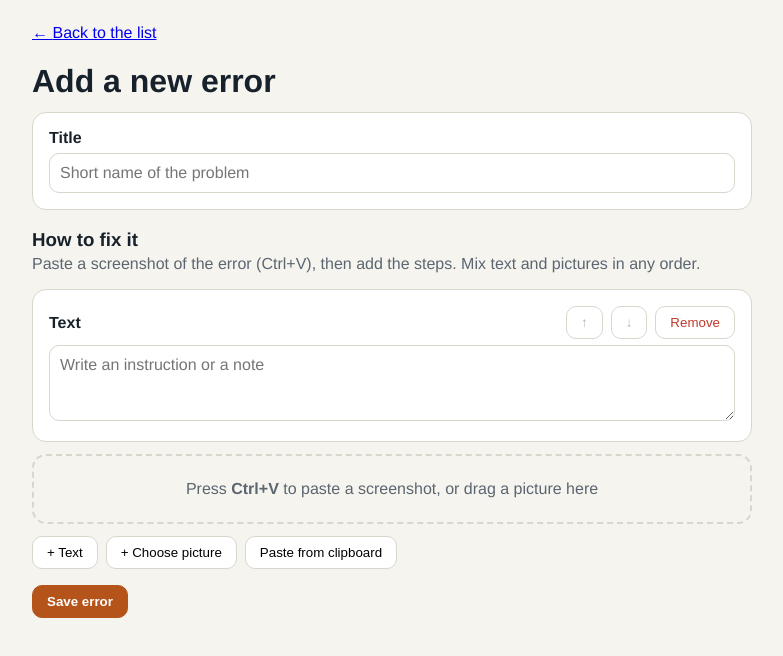
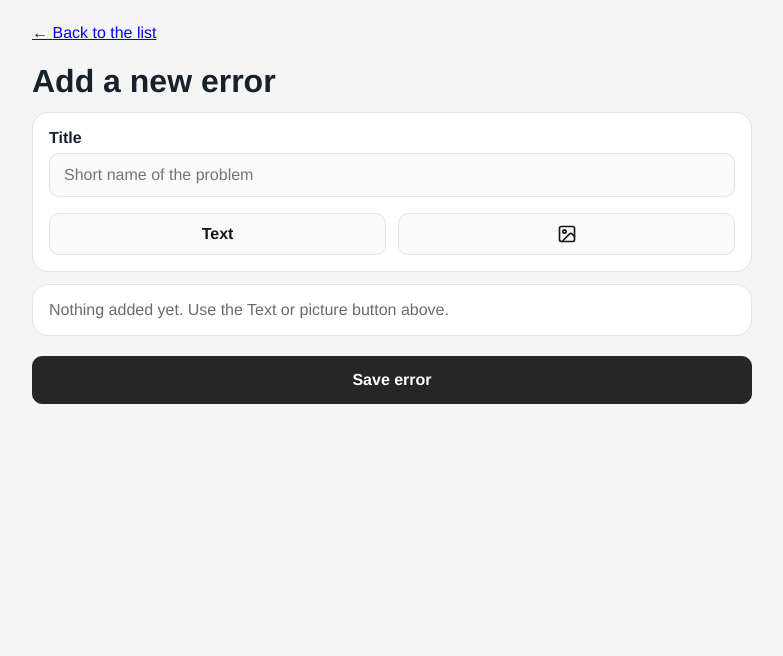
Before and after one commit to johncarlo-dizon/field-guide, a Next.js app: page /errors/new in a window 1280 px wide. Shown: the top 656 px of the page, without its empty margins (248-1031 px from the left). Built offline with nearby package versions, Linux system fonts and the light colour scheme.

Commit message:
Enhance ErrorForm component with improved state management and UI updates

```diff
--- a/src/components/ErrorForm.tsx
+++ b/src/components/ErrorForm.tsx
@@ -23,6 +23,8 @@ export type Payload = {
 type B =
   | { key: number; type: "text"; content: string }
   | { key: number; type: "image"; attachmentId: string; caption: string };
+type Pending = { key: number; attachmentId: string; caption: string };
+type Composer = null | "text" | "image";
 
 type Props = {
   heading: string;
@@ -35,37 +37,62 @@ type Props = {
   onSubmit: (p: Payload) => Promise<string | null>;
 };
 
-const card = {
-  background: "#fff", border: "1px solid #d9d6cc", borderRadius: 14, padding: 16, margin: "12px 0",
+const ui = {
+  card: { background: "#fff", border: "1px solid #e4e4e4", borderRadius: 16, padding: 16, margin: "12px 0" },
+  field: {
+    width: "100%", padding: "12px 14px", borderRadius: 10, border: "1px solid #e4e4e4",
+    background: "#fafafa", marginTop: 6, boxSizing: "border-box", font: "inherit",
+  },
+  btn: {
+    padding: "10px 14px", borderRadius: 10, border: "1px solid #e4e4e4", background: "#fafafa",
+    color: "#171717", cursor: "pointer", font: "inherit", fontWeight: 600,
+  },
+  dark: { background: "#262626", color: "#fff", border: "1px solid #262626" },
+  small: { padding: "6px 10px", fontSize: 14, fontWeight: 500 },
+  muted: { color: "#6b6b6b" },
 } as const;
-const field = {
-  width: "100%", padding: 10, borderRadius: 10, border: "1px solid #d9d6cc",
-  marginTop: 6, boxSizing: "border-box", font: "inherit",
-} as const;
-const btn = { padding: "8px 14px", borderRadius: 10, border: "1px solid #d9d6cc", background: "#fff", cursor: "pointer" } as const;
+
+function ImageIcon() {
+  return (
+    <svg
+      width="20" height="20" viewBox="0 0 24 24" fill="none" stroke="currentColor"
+      strokeWidth="2" strokeLinecap="round" strokeLinejoin="round" aria-hidden="true"
+    >
+      <rect x="3" y="3" width="18" height="18" rx="2" />
+      <circle cx="9" cy="9" r="2" />
+      <path d="m21 15-3.1-3.1a2 2 0 0 0-2.8 0L6 21" />
+    </svg>
+  );
+}
 
 export default function ErrorForm({
   heading, backHref, backLabel, submitLabel, showStatus, initial, onSubmit,
 }: Props) {
   const nextKey = useRef(0);
   const fileRef = useRef<HTMLInputElement>(null);
+
   const [title, setTitle] = useState(initial?.title ?? "");
   const [status, setStatus] = useState<Status>(initial?.status ?? "draft");
-  const [blocks, setBlocks] = useState<B[]>(() => {
-    const src: InitialBlock[] =
-      initial && initial.blocks.length > 0
-        ? initial.blocks
-        : [{ type: "text", content: "", caption: "", attachmentId: null }];
-    return src.map((b): B =>
-      b.type === "image" && b.attachmentId
-        ? { key: nextKey.current++, type: "image", attachmentId: b.attachmentId, caption: b.caption }
-        : { key: nextKey.current++, type: "text", content: b.content }
+  const [blocks, setBlocks] = useState<B[]>(() =>
+    (initial?.blocks ?? []).flatMap((b): B[] => {
+      if (b.type === "image") {
+        return b.attachmentId
+          ? [{ key: nextKey.current++, type: "image", attachmentId: b.attachmentId, caption: b.caption }]
+          : [];
+      }
+      return [{ key: nextKey.current++, type: "text", content: b.content }];
+    })
   );
-  });
+
+  const [composer, setComposer] = useState<Composer>(null);
+  const [draftText, setDraftText] = useState("");
+  const [pending, setPending] = useState<Pending[]>([]);
+  const [drag, setDrag] = useState(false);
+  const [uploading, setUploading] = useState(0);
   const [msg, setMsg] = useState("");
   const [saving, setSaving] = useState(false);
-  const [uploading, setUploading] = useState(0);
-  const [drag, setDrag] = useState(false);
+
+  /* ---------- pictures ---------- */
 
   const upload = useCallback(async (file: File) => {
     setMsg("");
@@ -77,7 +104,8 @@ export default function ErrorForm({
     if (res.status === 401) { window.location.href = "/"; return; }
     const data = await res.json().catch(() => ({}));
     if (data.ok) {
-      setBlocks((b) => [...b, { key: nextKey.current++, type: "image", attachmentId: data.id, caption: "" }]);
+      setPending((p) => [...p, { key: nextKey.current++, attachmentId: data.id, caption: "" }]);
+      setComposer("image"); // a pasted picture opens the picture card automatically
     } else {
       setMsg(data.error ?? "Could not upload the picture");
     }
@@ -119,8 +147,37 @@ export default function ErrorForm({
     }
   }
 
-  const addText = () =>
-    setBlocks((b) => [...b, { key: nextKey.current++, type: "text", content: "" }]);
+  /* ---------- the card that opens under the buttons ---------- */
+
+  const toggle = (kind: "text" | "image") => setComposer((c) => (c === kind ? null : kind));
+
+  function cancelComposer() {
+    setComposer(null);
+    setDraftText("");
+    setPending([]);
+  }
+
+  function addText() {
+    if (!draftText.trim()) return;
+    setBlocks((b) => [...b, { key: nextKey.current++, type: "text", content: draftText }]);
+    setDraftText("");
+    setComposer(null);
+  }
+
+  function addPictures() {
+    if (pending.length === 0) return;
+    setBlocks((b) => [
+      ...b,
+      ...pending.map((p): B => ({
+        key: nextKey.current++, type: "image", attachmentId: p.attachmentId, caption: p.caption,
+      })),
+    ]);
+    setPending([]);
+    setComposer(null);
+  }
+
+  /* ---------- the list of blocks already added ---------- */
+
   const setContent = (key: number, content: string) =>
     setBlocks((b) => b.map((x) => (x.key === key && x.type === "text" ? { ...x, content } : x)));
   const setCaption = (key: number, caption: string) =>
@@ -135,14 +192,24 @@ export default function ErrorForm({
       return c;
     });
 
+  /* ---------- save the whole entry ---------- */
+
   async function save() {
     setMsg("");
     if (!title.trim()) { setMsg("Please add a title"); return; }
+
+    // Anything still open in the card is included, so nothing typed is lost.
+    const all: B[] = [...blocks];
+    if (draftText.trim()) all.push({ key: -1, type: "text", content: draftText });
+    pending.forEach((p) =>
+      all.push({ key: -2, type: "image", attachmentId: p.attachmentId, caption: p.caption })
+    );
+
     setSaving(true);
     const err = await onSubmit({
       title,
       status,
-      blocks: blocks.map((b) =>
+      blocks: all.map((b) =>
         b.type === "text"
           ? { type: "text" as const, content: b.content }
           : { type: "image" as const, attachmentId: b.attachmentId, caption: b.caption }
@@ -151,62 +218,78 @@ export default function ErrorForm({
     if (err) { setMsg(err); setSaving(false); }
   }
 
+  /* ---------- screen ---------- */
+
   return (
+    <div style={{ background: "#f5f5f5", minHeight: "100vh" }}>
       <main style={{ maxWidth: 720, margin: "0 auto", padding: 24 }}>
         <p style={{ margin: 0 }}><Link href={backHref}>&larr; {backLabel}</Link></p>
         <h1 style={{ marginBottom: 4 }}>{heading}</h1>
 
-      <div style={card}>
+        {/* Title and the two add buttons */}
+        <div style={ui.card}>
           <label>
             <b>Title</b>
-          <input value={title} onChange={(e) => setTitle(e.target.value)} maxLength={200}
-            placeholder="Short name of the problem" style={field} />
+            <input
+              value={title} onChange={(e) => setTitle(e.target.value)} maxLength={200}
+              placeholder="Short name of the problem" style={ui.field}
+            />
           </label>
 
           {showStatus && (
             <label style={{ display: "block", marginTop: 12 }}>
               <b>Status</b>
-            <select value={status} onChange={(e) => setStatus(e.target.value as Status)} style={field}>
+              <select value={status} onChange={(e) => setStatus(e.target.value as Status)} style={ui.field}>
                 <option value="draft">Draft</option>
                 <option value="verified">Verified (the fix works)</option>
                 <option value="outdated">Outdated (no longer correct)</option>
               </select>
             </label>
           )}
+
+          <div style={{ display: "flex", gap: 12, marginTop: 16 }}>
+            <button
+              type="button" onClick={() => toggle("text")}
+              style={{ ...ui.btn, flex: 1, ...(composer === "text" ? ui.dark : {}) }}
+            >
+              Text
+            </button>
+            <button
+              type="button" onClick={() => toggle("image")}
+              aria-label="Add a picture" title="Add a picture"
+              style={{
+                ...ui.btn, flex: 1, display: "flex", alignItems: "center", justifyContent: "center",
+                ...(composer === "image" ? ui.dark : {}),
+              }}
+            >
+              <ImageIcon />
+            </button>
+          </div>
         </div>
 
-      <h3 style={{ marginBottom: 0 }}>How to fix it</h3>
-        <p style={{ marginTop: 4, color: "#5b6670" }}>
-        Paste a screenshot of the error (Ctrl+V), then add the steps. Mix text and pictures in any order.
-      </p>
+        {/* Text card */}
+        {composer === "text" && (
+          <div style={ui.card}>
+            <textarea
+              autoFocus rows={4} value={draftText} onChange={(e) => setDraftText(e.target.value)}
+              maxLength={5000} placeholder="Write an instruction or a note"
+              style={{ ...ui.field, marginTop: 0 }}
+            />
+            <div style={{ display: "flex", gap: 12, marginTop: 12 }}>
+              <button
+                type="button" onClick={addText} disabled={!draftText.trim()}
+                style={{ ...ui.btn, ...ui.dark, flex: 1, opacity: draftText.trim() ? 1 : 0.5 }}
+              >
+                Add
+              </button>
+              <button type="button" onClick={cancelComposer} style={{ ...ui.btn, flex: 1 }}>Cancel</button>
+            </div>
+          </div>
+        )}
 
-      {blocks.map((b, i) => (
-        <div key={b.key} style={card}>
-          <div style={{ display: "flex", gap: 8, alignItems: "center" }}>
-            <b style={{ flex: 1 }}>{b.type === "text" ? "Text" : "Picture"}</b>
-            <button style={btn} onClick={() => move(i, -1)} disabled={i === 0}>&uarr;</button>
-            <button style={btn} onClick={() => move(i, 1)} disabled={i === blocks.length - 1}>&darr;</button>
-            <button style={{ ...btn, color: "#c0392b" }} onClick={() => remove(b.key)}>Remove</button>
-          </div>
-
-          {b.type === "text" ? (
-            <textarea rows={3} value={b.content} onChange={(e) => setContent(b.key, e.target.value)}
-              maxLength={5000} placeholder="Write an instruction or a note" style={field} />
-          ) : (
-            <>
-              {/* eslint-disable-next-line @next/next/no-img-element */}
-              <img
-                src={`/api/attachments/${b.attachmentId}?thumb=1`}
-                alt="Uploaded screenshot"
-                style={{ maxWidth: "100%", marginTop: 8, borderRadius: 10, border: "1px solid #d9d6cc" }}
-              />
-              <input value={b.caption} onChange={(e) => setCaption(b.key, e.target.value)} maxLength={200}
-                placeholder="Caption (optional)" style={field} />
-            </>
-          )}
-        </div>
-      ))}
-
+        {/* Picture card */}
+        {composer === "image" && (
+          <div style={ui.card}>
             <div
               onDragOver={(e) => { e.preventDefault(); setDrag(true); }}
               onDragLeave={() => setDrag(false)}
@@ -216,34 +299,108 @@ export default function ErrorForm({
                 Array.from(e.dataTransfer.files).filter((f) => f.type.startsWith("image/")).forEach(upload);
               }}
               style={{
-          border: "2px dashed " + (drag ? "#b5541a" : "#d9d6cc"),
-          borderRadius: 14, padding: 24, textAlign: "center", color: "#5b6670", margin: "12px 0",
+                border: "2px dashed " + (drag ? "#262626" : "#d4d4d4"), borderRadius: 12,
+                padding: 20, textAlign: "center", background: "#fafafa",
               }}
             >
-        Press <b>Ctrl+V</b> to paste a screenshot, or drag a picture here
+              <div style={{ display: "flex", gap: 12, justifyContent: "center", flexWrap: "wrap" }}>
+                <button type="button" style={ui.btn} onClick={() => fileRef.current?.click()}>
+                  Choose image
+                </button>
+                <button type="button" style={ui.btn} onClick={pasteFromClipboard}>
+                  Paste from clipboard
+                </button>
               </div>
 
-      <div style={{ display: "flex", gap: 8, flexWrap: "wrap" }}>
-        <button style={btn} onClick={addText}>+ Text</button>
-        <button style={btn} onClick={() => fileRef.current?.click()}>+ Choose picture</button>
-        <button style={btn} onClick={pasteFromClipboard}>Paste from clipboard</button>
               <input
                 ref={fileRef} type="file" accept="image/*" multiple hidden
                 onChange={(e) => { Array.from(e.target.files ?? []).forEach(upload); e.target.value = ""; }}
               />
             </div>
-      {uploading > 0 && <p style={{ color: "#5b6670" }}>Uploading picture...</p>}
+
+            {uploading > 0 && <p style={ui.muted}>Uploading picture...</p>}
+
+            {pending.map((p) => (
+              <div key={p.key} style={{ marginTop: 12 }}>
+                {/* eslint-disable-next-line @next/next/no-img-element */}
+                <img
+                  src={`/api/attachments/${p.attachmentId}?thumb=1`} alt="Uploaded screenshot"
+                  style={{ maxWidth: "100%", borderRadius: 10, border: "1px solid #e4e4e4" }}
+                />
+                <div style={{ display: "flex", gap: 8 }}>
+                  <input
+                    value={p.caption} maxLength={200} placeholder="Caption (optional)"
+                    onChange={(e) =>
+                      setPending((list) => list.map((x) => (x.key === p.key ? { ...x, caption: e.target.value } : x)))
+                    }
+                    style={ui.field}
+                  />
+                  <button
+                    type="button" style={{ ...ui.btn, ...ui.small, marginTop: 6 }}
+                    onClick={() => setPending((list) => list.filter((x) => x.key !== p.key))}
+                  >
+                    Remove
+                  </button>
+                </div>
+              </div>
+            ))}
+
+            <div style={{ display: "flex", gap: 12, marginTop: 12 }}>
+              <button
+                type="button" onClick={addPictures} disabled={pending.length === 0}
+                style={{ ...ui.btn, ...ui.dark, flex: 1, opacity: pending.length ? 1 : 0.5 }}
+              >
+                Add
+              </button>
+              <button type="button" onClick={cancelComposer} style={{ ...ui.btn, flex: 1 }}>Cancel</button>
+            </div>
+          </div>
+        )}
+
+
+        {blocks.length === 0 && (
+          <div style={{ ...ui.card, ...ui.muted }}>Nothing added yet. Use the Text or picture button above.</div>
+        )}
+
+        {blocks.map((b, i) => (
+          <div key={b.key} style={ui.card}>
+            <div style={{ display: "flex", gap: 8, alignItems: "center" }}>
+              <b style={{ flex: 1 }}>{b.type === "text" ? "Text" : "Picture"}</b>
+              <button type="button" style={{ ...ui.btn, ...ui.small }} onClick={() => move(i, -1)} disabled={i === 0}>&uarr;</button>
+              <button type="button" style={{ ...ui.btn, ...ui.small }} onClick={() => move(i, 1)} disabled={i === blocks.length - 1}>&darr;</button>
+              <button type="button" style={{ ...ui.btn, ...ui.small, color: "#c0392b" }} onClick={() => remove(b.key)}>Remove</button>
+            </div>
+
+            {b.type === "text" ? (
+              <textarea
+                rows={3} value={b.content} onChange={(e) => setContent(b.key, e.target.value)}
+                maxLength={5000} style={ui.field}
+              />
+            ) : (
+              <>
+                {/* eslint-disable-next-line @next/next/no-img-element */}
+                <img
+                  src={`/api/attachments/${b.attachmentId}?thumb=1`} alt="Uploaded screenshot"
+                  style={{ maxWidth: "100%", marginTop: 8, borderRadius: 10, border: "1px solid #e4e4e4" }}
+                />
+                <input
+                  value={b.caption} onChange={(e) => setCaption(b.key, e.target.value)} maxLength={200}
+                  placeholder="Caption (optional)" style={ui.field}
+                />
+              </>
+            )}
+          </div>
+        ))}
 
         {msg && <p style={{ color: "#c0392b" }}>{msg}</p>}
-      <p>
+
         <button
-          onClick={save}
-          disabled={saving || uploading > 0}
-          style={{ ...btn, background: "#b5541a", color: "#fff", border: "1px solid #b5541a", fontWeight: 700 }}
+          type="button" onClick={save} disabled={saving || uploading > 0}
+          style={{ ...ui.btn, ...ui.dark, width: "100%", padding: "14px", marginTop: 8, opacity: saving ? 0.6 : 1 }}
         >
           {saving ? "Saving..." : submitLabel}
         </button>
-      </p>
       </main>
+    </div>
   );
 }
```
Lines whose indentation alone changed are shown as unchanged.
